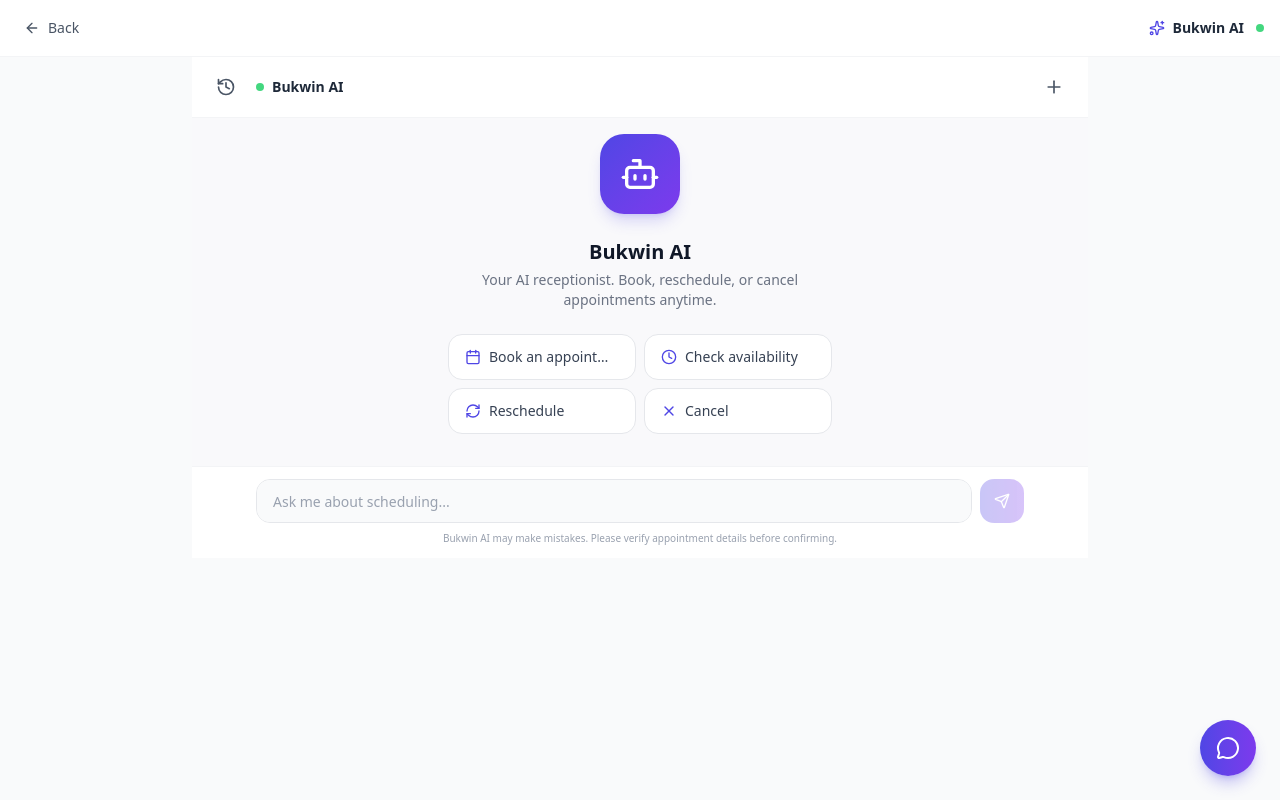
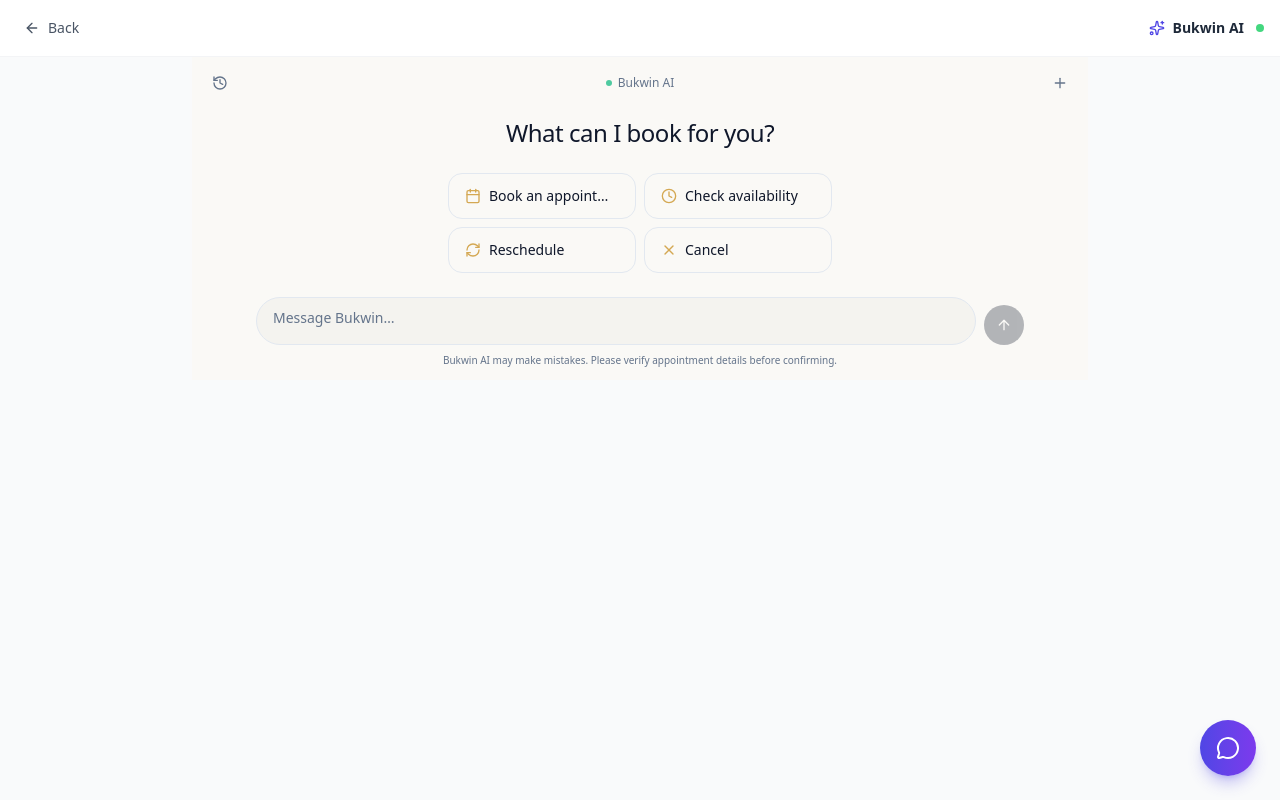
Before and after one commit to bukwinai-beep/bukwin-web, a Next.js app: page /chat in a window 1280 px wide. Built offline with nearby package versions, Linux system fonts and the light colour scheme.

Commit message:
Update chat-ui.tsx

```diff
--- a/src/components/bukwin/chat/chat-ui.tsx
+++ b/src/components/bukwin/chat/chat-ui.tsx
@@ -3,10 +3,8 @@
 import { useState, useRef, useEffect, useCallback } from "react";
 import { motion, AnimatePresence } from "framer-motion";
 import {
-  Send,
+  ArrowUp,
   Loader2,
-  User,
-  Bot,
   Calendar,
   Clock,
   RefreshCw,
@@ -28,81 +26,31 @@
   { label: "Cancel", prompt: "I want to cancel my appointment", icon: "x" },
 ];
 
-// ─── Typewriter Hook ────────────────────────────────────────────────────────
-function useTypewriter(text: string, speed: number = 15) {
-  const [displayed, setDisplayed] = useState("");
-  const [done, setDone] = useState(false);
-  const indexRef = useRef(0);
-
-  useEffect(() => {
-    setDisplayed("");
-    setDone(false);
-    indexRef.current = 0;
-
-    const interval = setInterval(() => {
-      indexRef.current += 1;
-      setDisplayed(text.slice(0, indexRef.current));
-      if (indexRef.current >= text.length) {
-        setDone(true);
-        clearInterval(interval);
-      }
-    }, speed);
-
-    return () => clearInterval(interval);
-  }, [text, speed]);
-
-  return { displayed, done };
-}
-
 // ─── Animated Message Bubble ────────────────────────────────────────────────
 function MessageBubble({
   msg,
-  isLatest,
 }: {
   msg: { role: "user" | "assistant"; content: string };
-  isLatest: boolean;
 }) {
   const isUser = msg.role === "user";
 
   return (
     <motion.div
-      initial={{ opacity: 0, y: 10, scale: 0.97 }}
+      initial={{ opacity: 0, y: 10, scale: 0.98 }}
       animate={{ opacity: 1, y: 0, scale: 1 }}
-      transition={{ duration: 0.3, ease: "easeOut" }}
-      className={cn("flex gap-3", isUser ? "justify-end" : "justify-start")}
+      transition={{ duration: 0.25, ease: "easeOut" }}
+      className={cn("flex", isUser ? "justify-end" : "justify-start")}
     >
-      {!isUser && (
-        <motion.div
-          initial={{ scale: 0 }}
-          animate={{ scale: 1 }}
-          transition={{ delay: 0.1, type: "spring", stiffness: 300 }}
-          className="w-8 h-8 rounded-full bg-gradient-to-br from-[#4F46E5] to-[#7C3AED] flex items-center justify-center shrink-0 mt-1 shadow-md"
-        >
-          <Bot className="h-4 w-4 text-white" />
-        </motion.div>
-      )}
-
       <div
         className={cn(
-          "max-w-[80%] rounded-2xl px-4 py-2.5 text-sm leading-relaxed shadow-sm",
+          "max-w-[82%] rounded-2xl px-4 py-2.5 text-sm leading-relaxed",
           isUser
-            ? "bg-gradient-to-r from-[#4F46E5] to-[#5B4DFF] text-white rounded-br-md"
-            : "bg-white border border-gray-100 text-gray-800 rounded-bl-md"
+            ? "bg-primary text-primary-foreground rounded-br-md"
+            : "bg-secondary text-foreground rounded-bl-md"
         )}
       >
         {msg.content}
       </div>
-
-      {isUser && (
-        <motion.div
-          initial={{ scale: 0 }}
-          animate={{ scale: 1 }}
-          transition={{ delay: 0.1, type: "spring", stiffness: 300 }}
-          className="w-8 h-8 rounded-full bg-gray-200 flex items-center justify-center shrink-0 mt-1"
-        >
-          <User className="h-4 w-4 text-gray-600" />
-        </motion.div>
-      )}
     </motion.div>
   );
 }
@@ -110,34 +58,17 @@
 // ─── Thinking Indicator ─────────────────────────────────────────────────────
 function ThinkingIndicator() {
   return (
-    <motion.div
-      initial={{ opacity: 0, y: 10 }}
-      animate={{ opacity: 1, y: 0 }}
-      className="flex gap-3"
-    >
-      <div className="w-8 h-8 rounded-full bg-gradient-to-br from-[#4F46E5] to-[#7C3AED] flex items-center justify-center shrink-0 shadow-md">
-        <Sparkles className="h-4 w-4 text-white animate-pulse" />
-      </div>
-      <div className="bg-white border border-gray-100 rounded-2xl rounded-bl-md px-4 py-3 shadow-sm">
-        <div className="flex items-center gap-2">
-          <span className="text-xs text-gray-500 font-medium">Bukwin is thinking</span>
-          <div className="flex gap-1">
+    <motion.div initial={{ opacity: 0, y: 10 }} animate={{ opacity: 1, y: 0 }} className="flex justify-start">
+      <div className="bg-secondary rounded-2xl rounded-bl-md px-4 py-3">
+        <div className="flex items-center gap-1.5">
+          {[0, 1, 2].map((i) => (
             <motion.span
-              className="w-1.5 h-1.5 bg-[#4F46E5] rounded-full"
+              key={i}
+              className="w-1.5 h-1.5 bg-muted-foreground rounded-full"
               animate={{ y: [0, -4, 0] }}
-              transition={{ duration: 0.6, repeat: Infinity, delay: 0 }}
+              transition={{ duration: 0.6, repeat: Infinity, delay: i * 0.15 }}
             />
-            <motion.span
-              className="w-1.5 h-1.5 bg-[#4F46E5] rounded-full"
-              animate={{ y: [0, -4, 0] }}
-              transition={{ duration: 0.6, repeat: Infinity, delay: 0.15 }}
-            />
-            <motion.span
-              className="w-1.5 h-1.5 bg-[#4F46E5] rounded-full"
-              animate={{ y: [0, -4, 0] }}
-              transition={{ duration: 0.6, repeat: Infinity, delay: 0.3 }}
-            />
-          </div>
+          ))}
         </div>
       </div>
     </motion.div>
@@ -160,54 +91,49 @@
     <AnimatePresence>
       {sidebarOpen && (
         <>
-          {/* Backdrop */}
           <motion.div
             initial={{ opacity: 0 }}
             animate={{ opacity: 1 }}
             exit={{ opacity: 0 }}
             onClick={() => setSidebarOpen(false)}
-            className="fixed inset-0 bg-black/20 z-40 lg:hidden"
+            className="absolute inset-0 bg-black/30 z-40"
           />
-          {/* Sidebar */}
           <motion.div
-            initial={{ x: -280 }}
+            initial={{ x: -260 }}
             animate={{ x: 0 }}
-            exit={{ x: -280 }}
+            exit={{ x: -260 }}
             transition={{ type: "spring", stiffness: 300, damping: 30 }}
-            className="fixed left-0 top-0 bottom-0 w-[280px] bg-white border-r border-gray-200 z-50 flex flex-col shadow-xl"
+            className="absolute left-0 top-0 bottom-0 w-[260px] bg-background border-r border-border z-50 flex flex-col"
           >
-            {/* Header */}
-            <div className="p-4 border-b border-gray-100 flex items-center justify-between">
-              <div className="flex items-center gap-2">
-                <History className="h-5 w-5 text-[#4F46E5]" />
-                <span className="font-semibold text-gray-900">History</span>
+            <div className="p-3 border-b border-border flex items-center justify-between">
+              <div className="flex items-center gap-2 text-foreground">
+                <History className="h-4 w-4 text-accent" />
+                <span className="text-sm font-medium">History</span>
               </div>
               <button
                 onClick={() => setSidebarOpen(false)}
-                className="p-1.5 rounded-lg hover:bg-gray-100 transition-colors lg:hidden"
+                className="p-1.5 rounded-lg hover:bg-secondary transition-colors"
               >
-                <ChevronLeft className="h-4 w-4 text-gray-500" />
+                <ChevronLeft className="h-4 w-4 text-muted-foreground" />
               </button>
             </div>
 
-            {/* New Chat Button */}
             <div className="p-3">
               <button
                 onClick={() => {
                   createConversation();
                   setSidebarOpen(false);
                 }}
-                className="w-full flex items-center justify-center gap-2 px-4 py-2.5 rounded-xl bg-[#4F46E5] text-white text-sm font-medium hover:bg-[#4338ca] transition-colors shadow-sm"
+                className="w-full flex items-center justify-center gap-2 px-4 py-2.5 rounded-xl bg-primary text-primary-foreground text-sm font-medium hover:opacity-90 transition-opacity"
               >
                 <Plus className="h-4 w-4" />
-                New Chat
+                New chat
               </button>
             </div>
 
-            {/* Conversation List */}
             <div className="flex-1 overflow-y-auto px-3 pb-3 space-y-1">
               {conversations.length === 0 && (
-                <p className="text-xs text-gray-400 text-center py-8">No conversations yet</p>
+                <p className="text-xs text-muted-foreground text-center py-8">No conversations yet</p>
               )}
               {conversations.map((conv) => (
                 <motion.div
@@ -218,18 +144,18 @@
                   className={cn(
                     "group flex items-center gap-2 px-3 py-2.5 rounded-xl cursor-pointer transition-colors",
                     activeId === conv.id
-                      ? "bg-[#4F46E5]/10 border border-[#4F46E5]/20"
-                      : "hover:bg-gray-50 border border-transparent"
+                      ? "bg-accent/10 border border-accent/30"
+                      : "hover:bg-secondary border border-transparent"
                   )}
                   onClick={() => {
                     setActiveId(conv.id);
                     setSidebarOpen(false);
                   }}
                 >
-                  <MessageSquare className="h-4 w-4 text-gray-400 shrink-0" />
+                  <MessageSquare className="h-4 w-4 text-muted-foreground shrink-0" />
                   <div className="flex-1 min-w-0">
-                    <p className="text-sm text-gray-700 truncate">{conv.title}</p>
-                    <p className="text-[10px] text-gray-400">
+                    <p className="text-sm text-foreground truncate">{conv.title}</p>
+                    <p className="text-[10px] text-muted-foreground">
                       {conv.messages.length} message{conv.messages.length !== 1 ? "s" : ""}
                     </p>
                   </div>
@@ -238,9 +164,9 @@
                       e.stopPropagation();
                       deleteConversation(conv.id);
                     }}
-                    className="opacity-0 group-hover:opacity-100 p-1 rounded-lg hover:bg-red-50 transition-all"
+                    className="opacity-0 group-hover:opacity-100 p-1 rounded-lg hover:bg-destructive/10 transition-all"
                   >
-                    <Trash2 className="h-3.5 w-3.5 text-gray-400 hover:text-red-500" />
+                    <Trash2 className="h-3.5 w-3.5 text-muted-foreground hover:text-destructive" />
                   </button>
                 </motion.div>
               ))}
@@ -273,12 +199,10 @@
   const inputRef = useRef<HTMLTextAreaElement>(null);
   const abortRef = useRef<AbortController | null>(null);
 
-  // Auto-scroll
   useEffect(() => {
     bottomRef.current?.scrollIntoView({ behavior: "smooth" });
   }, [activeConversation?.messages, streamingText, isLoading]);
 
-  // Auto-resize textarea
   useEffect(() => {
     const el = inputRef.current;
     if (el) {
@@ -295,18 +219,15 @@
       setStreamingText("");
       setIsLoading(true);
 
-      // Add user message
       addMessage(activeId, { role: "user", content: text.trim() });
       setInput("");
 
-      // Build messages for API
       const currentMessages = activeConversation?.messages || [];
       const apiMessages = [
         ...currentMessages.map((m) => ({ role: m.role, content: m.content })),
         { role: "user" as const, content: text.trim() },
       ];
 
-      // Add placeholder assistant message
       addMessage(activeId, { role: "assistant", content: "" });
 
       try {
@@ -325,34 +246,25 @@
         }
 
         const data = await res.json();
+        if (data.error) throw new Error(data.error);
 
-        if (data.error) {
-          throw new Error(data.error);
-        }
-
-        // Stream the reply word by word
         const fullReply = data.reply || "";
-        const words = fullReply.split(/(\s+)/); // Keep spaces
+        const words = fullReply.split(/(\s+)/);
         let currentText = "";
 
         for (let i = 0; i < words.length; i++) {
           currentText += words[i];
           setStreamingText(currentText);
           updateLastMessage(activeId, currentText);
-          // Small delay for word-by-word effect
           await new Promise((r) => setTimeout(r, Math.random() * 30 + 10));
         }
 
-        // Final update with complete text
         updateLastMessage(activeId, fullReply);
         setStreamingText("");
       } catch (err) {
-        if ((err as Error).name === "AbortError") {
-          return;
-        }
+        if ((err as Error).name === "AbortError") return;
         const msg = err instanceof Error ? err.message : "Something went wrong";
         setError(msg);
-        // Remove the empty assistant message on error
         updateLastMessage(activeId, "Sorry, I couldn't process that. Please try again.");
         console.error("[ChatUI] send error:", msg);
       } finally {
@@ -384,76 +296,54 @@
   const hasMessages = messages.length > 0;
 
   return (
-    <div className={cn("flex flex-col h-full bg-gray-50/50 relative", className)}>
-      {/* History Sidebar */}
+    <div className={cn("flex flex-col h-full bg-background relative", className)}>
       <HistorySidebar />
 
-      {/* Header */}
-      <div className="flex items-center justify-between px-4 py-3 bg-white border-b border-gray-100 shrink-0">
-        <div className="flex items-center gap-3">
+      {/* Minimal top bar — just history + new chat, no heavy header */}
+      <div className="flex items-center justify-between px-3 py-2.5 shrink-0">
         <button
           onClick={() => setSidebarOpen(true)}
-            className="p-2 rounded-xl hover:bg-gray-100 transition-colors"
+          className="p-2 rounded-full hover:bg-secondary transition-colors"
           title="Chat history"
         >
-            <History className="h-5 w-5 text-gray-600" />
+          <History className="h-4 w-4 text-muted-foreground" />
         </button>
-          <div className="flex items-center gap-2">
-            <div className="w-2 h-2 rounded-full bg-green-500 animate-pulse" />
-            <span className="text-sm font-semibold text-gray-800">Bukwin AI</span>
+        <div className="flex items-center gap-1.5 text-xs text-muted-foreground">
+          <span className="w-1.5 h-1.5 rounded-full bg-success animate-pulse" />
+          Bukwin AI
         </div>
-        </div>
-        <div className="flex items-center gap-2">
         <button
           onClick={() => createConversation()}
-            className="p-2 rounded-xl hover:bg-gray-100 transition-colors"
+          className="p-2 rounded-full hover:bg-secondary transition-colors"
           title="New chat"
         >
-            <Plus className="h-5 w-5 text-gray-600" />
+          <Plus className="h-4 w-4 text-muted-foreground" />
         </button>
-        </div>
       </div>
 
       {/* Messages */}
-      <div className="flex-1 overflow-y-auto px-4 py-4 space-y-4">
+      <div className="flex-1 overflow-y-auto px-4 py-2 space-y-3">
         <AnimatePresence mode="popLayout">
           {!hasMessages && (
             <motion.div
-              initial={{ opacity: 0, y: 20 }}
-              animate={{ opacity: 1, y: 0 }}
-              exit={{ opacity: 0, y: -20 }}
-              className="flex flex-col items-center justify-center h-full text-center space-y-6"
-            >
-              <motion.div
-                initial={{ scale: 0 }}
-                animate={{ scale: 1 }}
-                transition={{ type: "spring", stiffness: 200, delay: 0.1 }}
-                className="w-20 h-20 rounded-3xl bg-gradient-to-br from-[#4F46E5] to-[#7C3AED] flex items-center justify-center shadow-lg shadow-[#4F46E5]/20"
-              >
-                <Bot className="h-10 w-10 text-white" />
-              </motion.div>
-              <div>
-                <motion.h3
               initial={{ opacity: 0 }}
               animate={{ opacity: 1 }}
-                  transition={{ delay: 0.2 }}
-                  className="text-xl font-bold text-gray-900"
+              exit={{ opacity: 0 }}
+              className="flex flex-col items-center justify-center h-full text-center gap-6"
             >
-                  Bukwin AI
+              <motion.h3
+                initial={{ opacity: 0, y: 10 }}
+                animate={{ opacity: 1, y: 0 }}
+                transition={{ delay: 0.1 }}
+                className="text-2xl font-display font-medium text-foreground"
+              >
+                What can I book for you?
               </motion.h3>
-                <motion.p
-                  initial={{ opacity: 0 }}
-                  animate={{ opacity: 1 }}
-                  transition={{ delay: 0.3 }}
-                  className="text-sm text-gray-500 mt-1 max-w-xs"
-                >
-                  Your AI receptionist. Book, reschedule, or cancel appointments anytime.
-                </motion.p>
-              </div>
+
               <motion.div
                 initial={{ opacity: 0, y: 10 }}
                 animate={{ opacity: 1, y: 0 }}
-                transition={{ delay: 0.4 }}
+                transition={{ delay: 0.25 }}
                 className="grid grid-cols-1 sm:grid-cols-2 gap-2 w-full max-w-sm"
               >
                 {PROMPTS.map((p, i) => (
@@ -461,21 +351,21 @@
                     key={p.label}
                     initial={{ opacity: 0, y: 10 }}
                     animate={{ opacity: 1, y: 0 }}
-                    transition={{ delay: 0.5 + i * 0.1 }}
+                    transition={{ delay: 0.3 + i * 0.08 }}
                     whileHover={{ scale: 1.02 }}
                     whileTap={{ scale: 0.98 }}
                     onClick={() => sendMessage(p.prompt)}
                     disabled={isLoading}
                     className={cn(
-                      "flex items-center gap-2 px-4 py-3 rounded-xl border border-gray-200 bg-white",
-                      "text-sm text-left text-gray-700 hover:border-[#4F46E5]/30 hover:shadow-sm",
+                      "flex items-center gap-2 px-4 py-3 rounded-xl border border-border bg-transparent",
+                      "text-sm text-left text-foreground hover:border-accent/50 hover:bg-secondary/50",
                       "transition-all disabled:opacity-50"
                     )}
                   >
-                    {p.icon === "calendar" && <Calendar className="h-4 w-4 text-[#4F46E5] shrink-0" />}
-                    {p.icon === "clock" && <Clock className="h-4 w-4 text-[#4F46E5] shrink-0" />}
-                    {p.icon === "refresh" && <RefreshCw className="h-4 w-4 text-[#4F46E5] shrink-0" />}
-                    {p.icon === "x" && <X className="h-4 w-4 text-[#4F46E5] shrink-0" />}
+                    {p.icon === "calendar" && <Calendar className="h-4 w-4 text-accent shrink-0" />}
+                    {p.icon === "clock" && <Clock className="h-4 w-4 text-accent shrink-0" />}
+                    {p.icon === "refresh" && <RefreshCw className="h-4 w-4 text-accent shrink-0" />}
+                    {p.icon === "x" && <X className="h-4 w-4 text-accent shrink-0" />}
                     <span className="truncate">{p.label}</span>
                   </motion.button>
                 ))}
@@ -483,24 +373,16 @@
             </motion.div>
           )}
 
-          {messages.map((msg, i) => (
-            <MessageBubble
-              key={msg.id}
-              msg={{ role: msg.role, content: msg.content }}
-              isLatest={i === messages.length - 1}
-            />
+          {messages.map((msg) => (
+            <MessageBubble key={msg.id} msg={{ role: msg.role, content: msg.content }} />
           ))}
         </AnimatePresence>
 
         {isLoading && !streamingText && <ThinkingIndicator />}
 
         {error && (
-          <motion.div
-            initial={{ opacity: 0, scale: 0.95 }}
-            animate={{ opacity: 1, scale: 1 }}
-            className="flex justify-center"
-          >
-            <div className="bg-red-50 border border-red-200 text-red-700 text-xs px-4 py-2.5 rounded-xl max-w-[90%] flex items-center gap-2">
+          <motion.div initial={{ opacity: 0, scale: 0.95 }} animate={{ opacity: 1, scale: 1 }} className="flex justify-center">
+            <div className="bg-destructive/10 border border-destructive/20 text-destructive text-xs px-4 py-2.5 rounded-xl max-w-[90%] flex items-center gap-2">
               <span>{error}</span>
               <button onClick={() => setError("")} className="underline hover:no-underline font-medium">
                 Dismiss
@@ -512,30 +394,30 @@
         <div ref={bottomRef} />
       </div>
 
-      {/* Input */}
-      <div className="bg-white border-t border-gray-100 px-4 py-3 shrink-0">
-        <form onSubmit={handleSubmit} className="flex gap-2 items-end max-w-3xl mx-auto">
+      {/* Input — floating pill, matches theme (dark pill on light bg, light pill on dark bg) */}
+      <div className="px-3 pb-3 pt-1 shrink-0">
+        <form onSubmit={handleSubmit} className="flex items-end gap-2 max-w-3xl mx-auto">
+          <div className="flex-1 rounded-3xl border border-border bg-secondary/60 px-4 py-2.5 focus-within:border-accent/50 transition-colors">
             <textarea
               ref={inputRef}
               value={input}
               onChange={(e) => setInput(e.target.value)}
               onKeyDown={handleKeyDown}
-            placeholder="Ask me about scheduling..."
+              placeholder="Message Bukwin…"
               rows={1}
               disabled={isLoading}
               className={cn(
-              "flex-1 resize-none rounded-xl border border-gray-200 bg-gray-50 px-4 py-3",
-              "text-sm text-gray-900 placeholder:text-gray-400",
-              "focus:outline-none focus:ring-2 focus:ring-[#4F46E5]/20 focus:border-[#4F46E5]",
-              "disabled:opacity-50 disabled:cursor-not-allowed",
-              "min-h-[44px] max-h-[120px] transition-all"
+                "w-full resize-none bg-transparent text-sm text-foreground placeholder:text-muted-foreground",
+                "focus:outline-none disabled:opacity-50 disabled:cursor-not-allowed",
+                "min-h-[20px] max-h-[120px]"
               )}
             />
+          </div>
           {isLoading ? (
             <button
               type="button"
               onClick={handleStop}
-              className="h-11 w-11 rounded-xl flex items-center justify-center shrink-0 bg-red-500 text-white hover:bg-red-600 transition-colors"
+              className="h-10 w-10 rounded-full flex items-center justify-center shrink-0 bg-destructive text-white hover:opacity-90 transition-opacity"
               title="Stop generating"
             >
               <X className="h-4 w-4" />
@@ -545,17 +427,17 @@
               type="submit"
               disabled={!input.trim()}
               className={cn(
-                "h-11 w-11 rounded-xl flex items-center justify-center shrink-0",
-                "bg-gradient-to-r from-[#4F46E5] to-[#7C3AED] text-white",
-                "hover:shadow-lg hover:shadow-[#4F46E5]/25 transition-all",
+                "h-10 w-10 rounded-full flex items-center justify-center shrink-0",
+                "bg-primary text-primary-foreground",
+                "hover:opacity-90 transition-opacity",
                 "disabled:opacity-30 disabled:cursor-not-allowed"
               )}
             >
-              <Send className="h-4 w-4" />
+              <ArrowUp className="h-4 w-4" />
             </button>
           )}
         </form>
-        <p className="text-[10px] text-gray-400 text-center mt-2 max-w-3xl mx-auto">
+        <p className="text-[10px] text-muted-foreground text-center mt-2 max-w-3xl mx-auto">
           Bukwin AI may make mistakes. Please verify appointment details before confirming.
         </p>
       </div>
```
Lines whose indentation alone changed are shown as unchanged.
